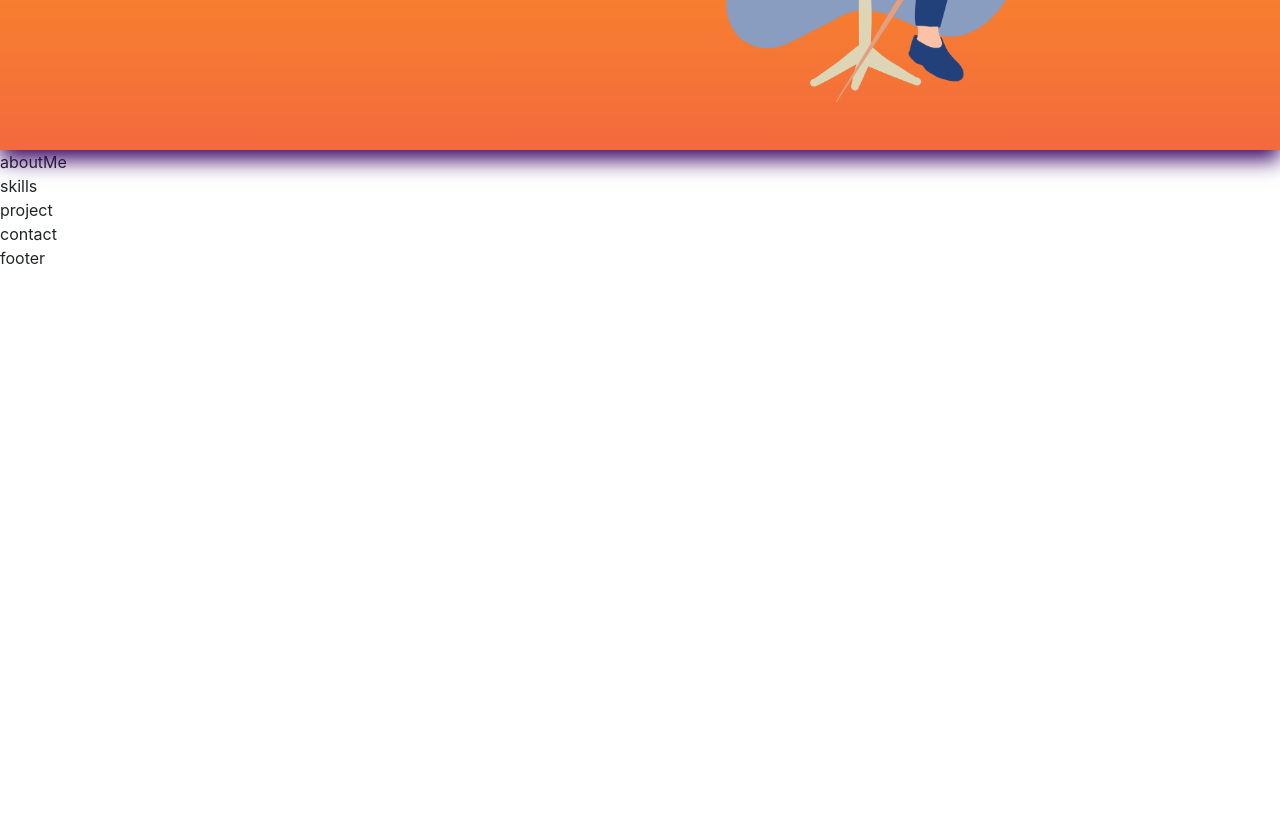
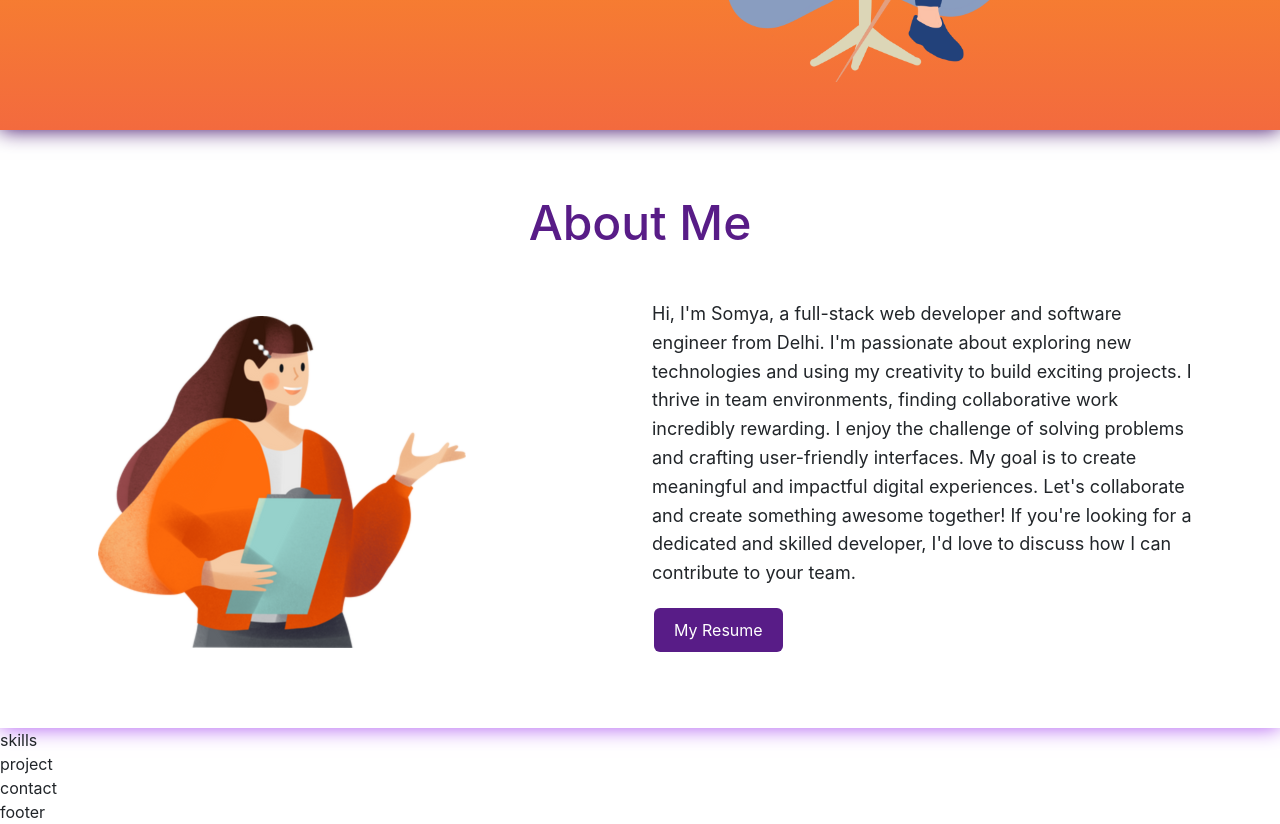
Before and after one commit to SomyaBhatnagar19/fullstackDevPortfolio, a React (Create React App) app: page / in a window 1280 px wide. Shown: the part 560-1384 px from the top of the page. Before the commit the page ends 830 px from the top, so only its background shows below. Built offline with nearby package versions, Linux system fonts and the light colour scheme.

Commit message:
About me component and styling.

```diff
--- a/src/pages/aboutMe.js
+++ b/src/pages/aboutMe.js
@@ -1,7 +1,28 @@
+/* /pages/css/aboutMe.js */
+
+import aboutMe from "../assets/aboutMe.png";
+import { Container, Image, Row, Col, Button } from "react-bootstrap";
+import './css/aboutMe.css'
+
 function AboutMe() {
-    return (
-      <div>aboutMe</div>
-    )
-  }
+  return (
+    <div className="aboutMe-div">
+      <Container>
+        <Row>
+            <h2 className="aboutMe-title">About Me</h2>
+        </Row>
+        <Row>
+          <Col xs={12} md={6}>
+            <Image src={aboutMe} alt="About Me" id="aboutMe-image" className="aboutMe-image img-fluid animate__animated animate__fadeInLeft"/>
+          </Col>
+          <Col xs={12} md={6}>
+            <p id="aboutMe-content" className="aboutMe-image img-fluid animate__animated animate__zoomIn">Hi, I'm Somya, a full-stack web developer and software engineer from Delhi. I'm passionate about exploring new technologies and using my creativity to build exciting projects. I thrive in team environments, finding collaborative work incredibly rewarding. I enjoy the challenge of solving problems and crafting user-friendly interfaces. My goal is to create meaningful and impactful digital experiences. Let's collaborate and create something awesome together! If you're looking for a dedicated and skilled developer, I'd love to discuss how I can contribute to your team.</p>
+            <Button className="resume">My Resume</Button>
+          </Col>
+        </Row>
+      </Container>
+    </div>
+  );
+}
 
-  export default AboutMe;
+export default AboutMe;
--- /dev/null
+++ b/src/pages/css/aboutMe.css
@@ -0,0 +1,41 @@
+/* /pages/css/aboutMe.css */
+
+.aboutMe-div {
+  padding: 4rem;
+  box-shadow: 0px 0px 20px #ad56f0
+}
+
+.aboutMe-title {
+  margin-bottom: 3rem;
+  font-size: 3rem;
+  color: #581c87;
+  text-align: center;
+}
+
+#aboutMe-image {
+  max-width: 100%;
+  height: auto;
+  padding: 1rem;
+}
+
+#aboutMe-content {
+  font-size: 18px;
+  line-height: 1.6;
+}
+
+.resume {
+    background-color: #581c87;
+    color: white;
+    border: none;
+    padding: 10px 20px;
+    text-align: center;
+    text-decoration: none;
+    display: inline-block;
+    font-size: 16px;
+    margin: 4px 2px;
+    cursor: pointer;
+}
+
+.resume:hover {
+    background-color: #7f3ab5;
+}
--- a/src/pages/css/menu.css
+++ b/src/pages/css/menu.css
@@ -3,6 +3,7 @@
 .navbar {
   background-color: #581c87;
   box-shadow: 0px 0px 20px #1c032e;
+  height: 12vh;
 }
 
 .navbar-brand,
@@ -11,7 +12,7 @@
 }
 
 .menu-logo {
-    width: 90px;
+    width: 60px;
     height: auto;
 }
 
```
Also changed, not shown: src/pages/css/home.css (+1 -1 lines), src/assets/aboutMe.png.
